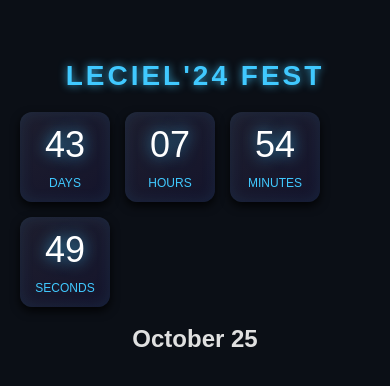
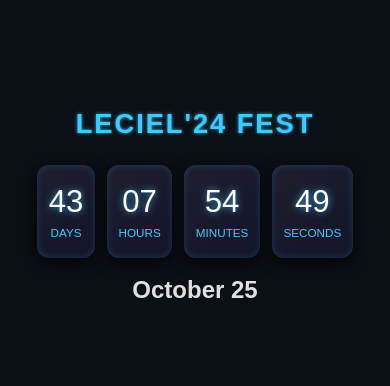
Before and after one commit to yusuf0205/Countdown, a plain HTML site: page index.html in a window 390 px wide. Shown: the part 216-602 px from the top of the page. Drawn offline with Linux system fonts and the light colour scheme.

Commit message:
responsive css

```diff
--- a/styles.css
+++ b/styles.css
@@ -6,66 +6,80 @@
 }
 
 body {
-    background-color: #0b0f16; /* Deep dark blue for a high-tech look */
-    color: #e0e0e0; /* Light gray for text */
-    font-family: 'Orbitron', sans-serif; /* Futuristic font */
+  background-color: #0b0f16; /* Dark theme */
+  color: #e0e0e0;
+  font-family: 'Orbitron', sans-serif;
   display: flex;
   justify-content: center;
   align-items: center;
   height: 100vh;
   text-align: center;
-    padding: 20px; /* Padding for mobile devices */
+  padding: 20px;
 }
 
+/* Container to hold everything centrally */
 .container {
   display: flex;
   flex-direction: column;
   align-items: center;
+  width: 100%; /* Full width for responsiveness */
 }
 
 h1.tech-title {
-    font-size: 40px;
+  font-size: 4vw; /* Use viewport width for font scaling */
   color: #40c9ff; /* Soft tech blue */
-    margin-bottom: 40px;
+  margin-bottom: 5vh; /* Use viewport height for consistent spacing */
   text-transform: uppercase;
-    letter-spacing: 3px;
-    text-shadow: 0 0 8px rgba(64, 201, 255, 0.8);
+  letter-spacing: 0.5vw;
+  text-shadow: 0 0 1vw rgba(64, 201, 255, 0.8);
 }
 
 /* Countdown container */
 #countdown {
   display: flex;
-    gap: 30px;
-    font-size: 28px;
+  justify-content: center;
+  width: 100%; /* Full width for responsive flex layout */
+  max-width: 80vw; /* Control max width on larger screens */
+  font-size: 3.5vw; /* Responsive text size */
+  gap: 2vw; /* Space between elements */
 }
 
+/* Make sure all time sections have the same size */
 .time-section {
-    background: linear-gradient(145deg, #1e1e2e, #14142b); /* Gradient for high-tech feel */
-    padding: 20px;
+  width: 18vw; /* Fixed width for uniform size */
+  height: 18vw; /* Fixed height for uniform size */
+  background: linear-gradient(145deg, #1e1e2e, #14142b); /* Gradient */
+  padding: 2vw;
   border-radius: 12px;
-    box-shadow: 0 4px 10px rgba(0, 0, 0, 0.8), inset 0 0 15px rgba(64, 201, 255, 0.1); /* Futuristic glow */
-    transition: transform 0.3s ease;
+  box-shadow: 0 4px 10px rgba(0, 0, 0, 0.8), inset 0 0 1.5vw rgba(64, 201, 255, 0.1); /* Subtle glow */
+  transition: transform 0.3s ease, background 0.3s ease;
+  display: flex;
+  flex-direction: column;
+  justify-content: center;
+  align-items: center;
 }
 
 .time-section:hover {
   transform: scale(1.05);
+  background: linear-gradient(145deg, #2c2f4f, #14142b); /* Darker gradient on hover */
 }
 
 .time-section p {
-    margin-top: 10px;
-    font-size: 16px;
+  margin-top: 1.5vw;
+  font-size: 1.2vw;
   text-transform: uppercase;
-    color: #40c9ff; /* Soft blue for labels */
+  color: #40c9ff;
 }
 
 span.tech-time {
-    font-size: 60px;
+  font-size: 5vw; /* Large responsive digits */
   display: block;
   color: #fff;
-    text-shadow: 0 0 15px rgba(64, 201, 255, 0.8);
+  text-shadow: 0 0 2vw rgba(64, 201, 255, 0.8);
   transition: opacity 0.7s ease, transform 0.3s ease;
 }
 
+/* Flip animation for time change */
 span.tech-time {
   animation: flipIn 0.8s ease;
 }
@@ -81,54 +95,31 @@
   }
 }
 
-  /* Responsive Design */
-
-  /* For tablets and smaller screens */
-  @media (max-width: 768px) {
-    h1.tech-title {
-      font-size: 32px; /* Slightly smaller on tablets */
-    }
-
-    #countdown {
-      flex-wrap: wrap; /* Allow elements to wrap */
-      gap: 20px; /* Reduce gap between time sections */
-    }
-
-    .time-section {
-      width: 100px; /* Narrower sections */
-      padding: 15px;
-    }
-
-    span.tech-time {
-      font-size: 48px; /* Smaller time digits */
-    }
-
-    .time-section p {
-      font-size: 14px;
-    }
-  }
+/* Responsive Design Adjustments */
 
 /* For smaller mobile devices */
 @media (max-width: 480px) {
   h1.tech-title {
-      font-size: 28px; /* Make title smaller */
-      margin-bottom: 20px; /* Less space under the title */
+    font-size: 7vw; /* Larger title for small devices */
+    margin-bottom: 3vh;
+  }
+
+  #countdown {
+    gap: 3vw; /* Wider gaps between elements */
   }
 
   .time-section {
-      width: 90px; /* Further reduce size */
-      padding: 12px; /* Less padding for compact sections */
+    width: 24vw; /* Adjust width for mobile screens */
+    height: 24vw; /* Adjust height for mobile screens */
+    padding: 3vw;
+    box-shadow: 0 4px 15px rgba(0, 0, 0, 0.8), inset 0 0 2vw rgba(64, 201, 255, 0.2); /* Slightly stronger glow for visibility */
   }
 
   span.tech-time {
-      font-size: 36px; /* Smaller time digits for compact view */
+    font-size: 8vw; /* Bigger digits for small screens */
   }
 
   .time-section p {
-      font-size: 12px; /* Reduce size of labels */
-    }
-
-    #countdown {
-      gap: 15px; /* Even less space between countdown elements */
+    font-size: 3vw;
   }
 }
```
Lines whose indentation alone changed are shown as unchanged.
